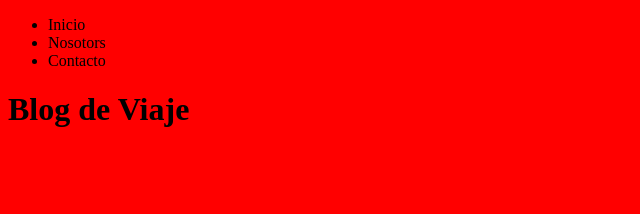
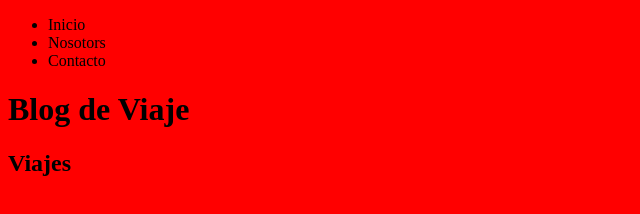
Before and after one commit to evertofd/blog_de_viaje_sustantiva, a plain HTML site: page index.html in a window 1280 px wide. Shown: the whole page, without its empty margins (0-640 px from the left). Drawn offline with Linux system fonts and the light colour scheme.

Commit message:
Agrendao nueva seccion

```diff
--- a/index.html
+++ b/index.html
@@ -15,5 +15,8 @@
         </ul>
     </nav>
     <h1>Blog de Viaje</h1>
+    <section>
+        <h2>Viajes</h2>
+    </section>
 </body>
 </html>
```
